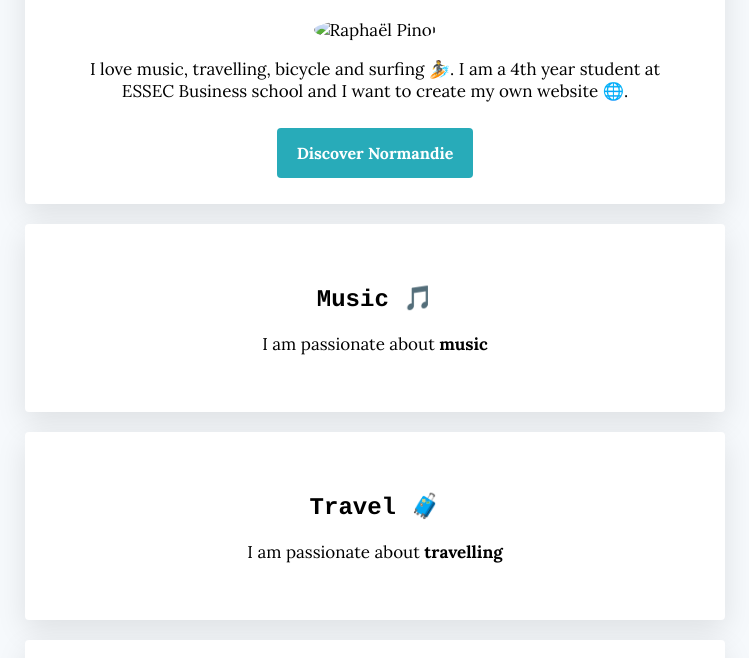
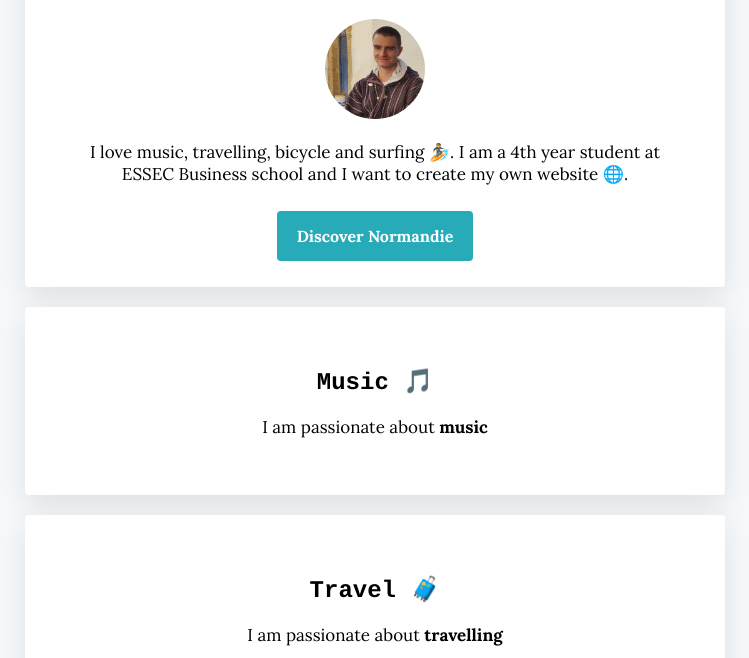
Before and after one commit to raphp963/my-profile, a plain HTML site: page index.html in a window 1280 px wide. Shown: the part 142-800 px from the top of the page, without its empty margins (265-1014 px from the left). Drawn offline with Linux system fonts and the light colour scheme.

Commit message:
Update index.html

```diff
--- a/index.html
+++ b/index.html
@@ -15,7 +15,7 @@
     <div class="container">
 	    <div class="card-white" id="introduction">
   		  <h1>Hello, I'm Raphaël 😃</h1>
-	      <img src="Images/profile-picture.png" class="img-circle" width="100px" alt="Raphaël Pinol">
+	      <img src="Images/profile.png" class="img-circle" width="100px" alt="Raphaël Pinol">
 	      <p>
 		      I love music, travelling, bicycle and surfing 🏄. I am a 4th year student at ESSEC Business school and I want to create my own website 🌐.
 	      </p>
```
